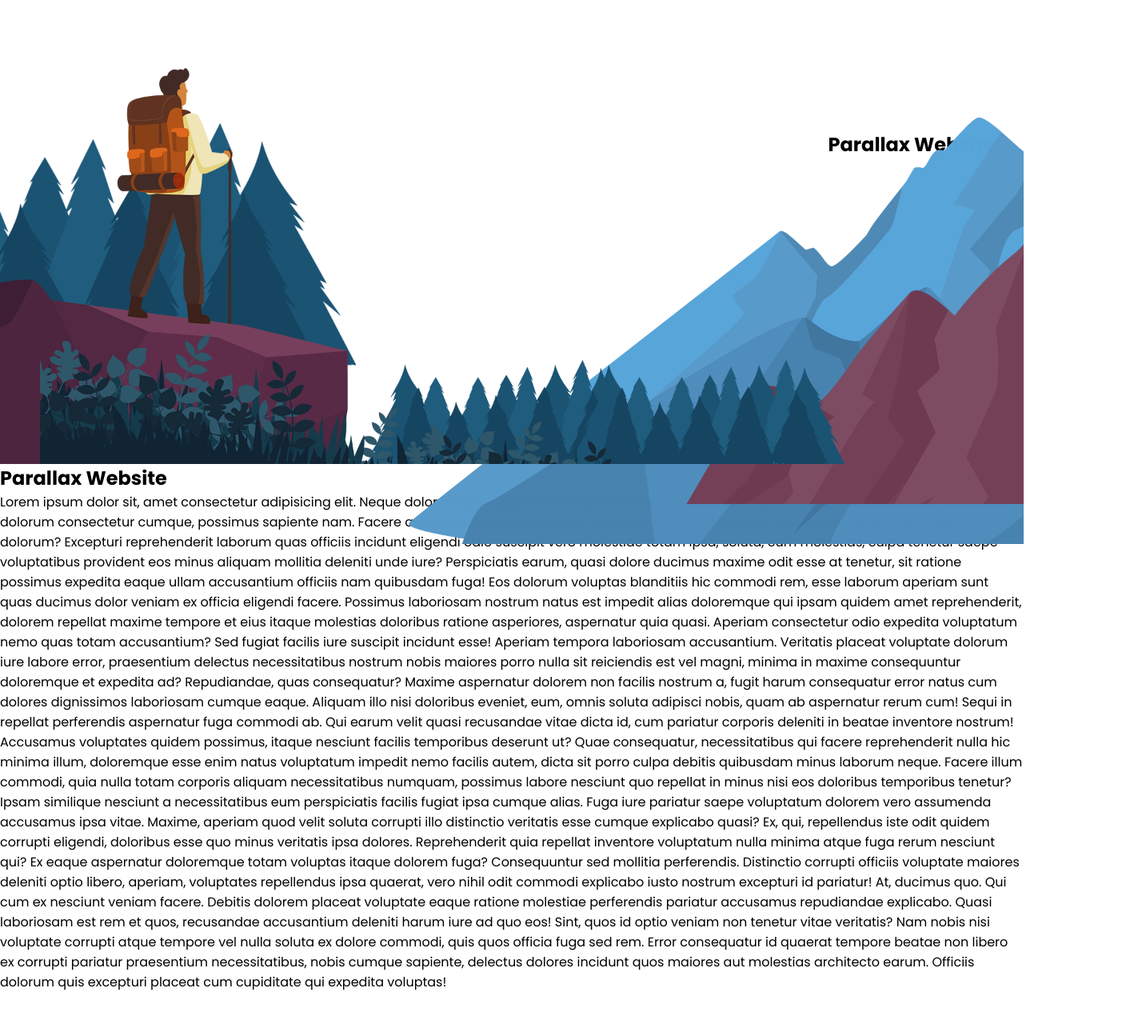
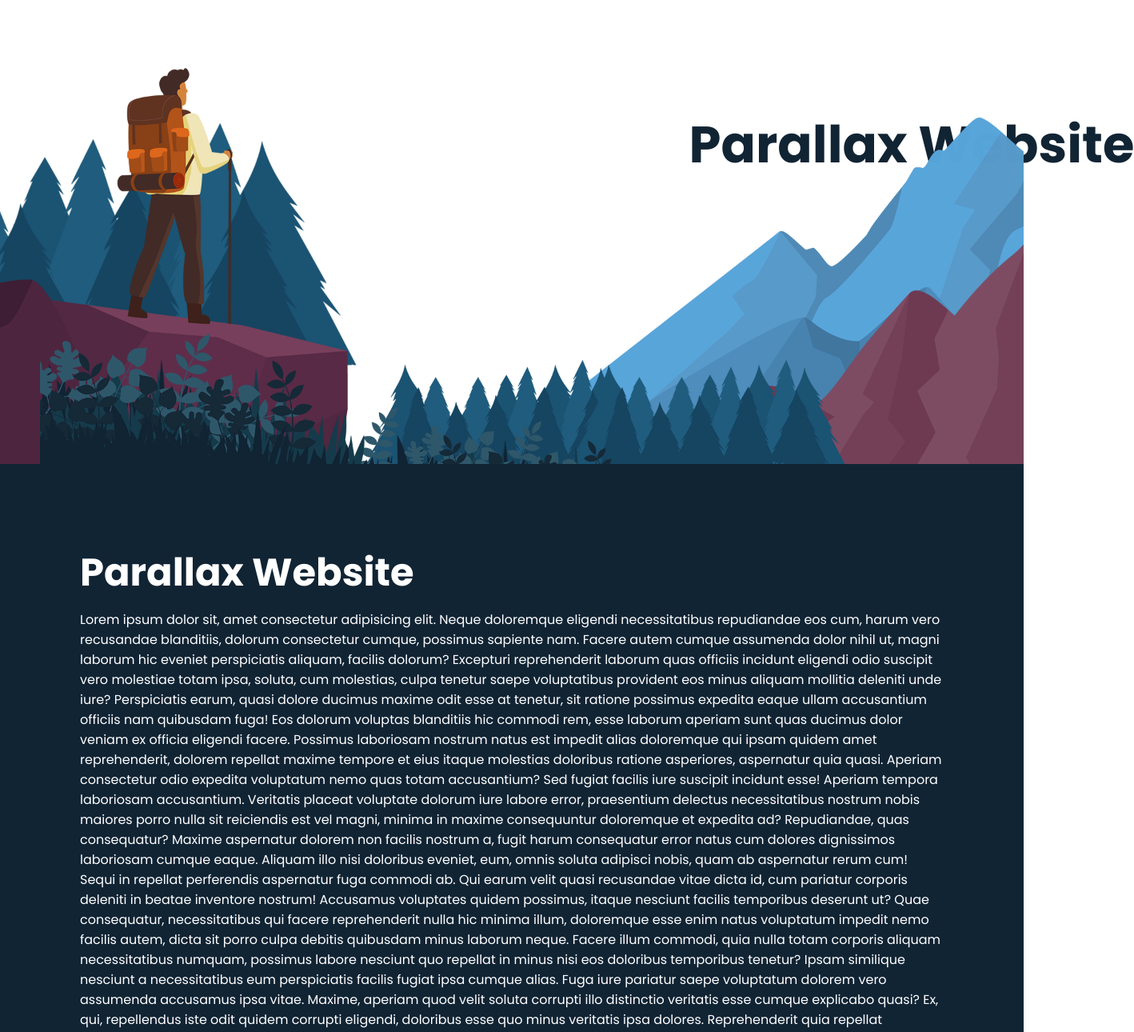
Before and after one commit to juniortimoteo18/parallax-website-HTML-CSS-JavaScript, a plain HTML site: page index.html in a window 1280 px wide. Shown: the part 220-1510 px from the top of the page at 80% size, 1418 px wide, since content can reach past the window. Before the commit the page ends 1460 px from the top, so only its background shows below. Drawn offline with nearby package versions, Linux system fonts and the light colour scheme.

Commit message:
update style.css

```diff
--- a/style.css
+++ b/style.css
@@ -65,3 +65,27 @@ header {
     width: 100%;
     pointer-events: none;
 }
+.parallax #text {
+    position: absolute;
+    top: 50%;
+    transform: translateY(-50%);
+    font-size: 4em;
+    color: #112434;
+}
+
+.sec {
+    position: relative;
+    padding: 100px;
+    background: #112434;
+}
+
+.sec h2 {
+    font-size: 3em;
+    color: #fff;
+    margin-bottom: 10px;
+}
+.sec p {
+    font-size: 1em;
+    color: #fff;
+    font-weight: 400;
+}
```
